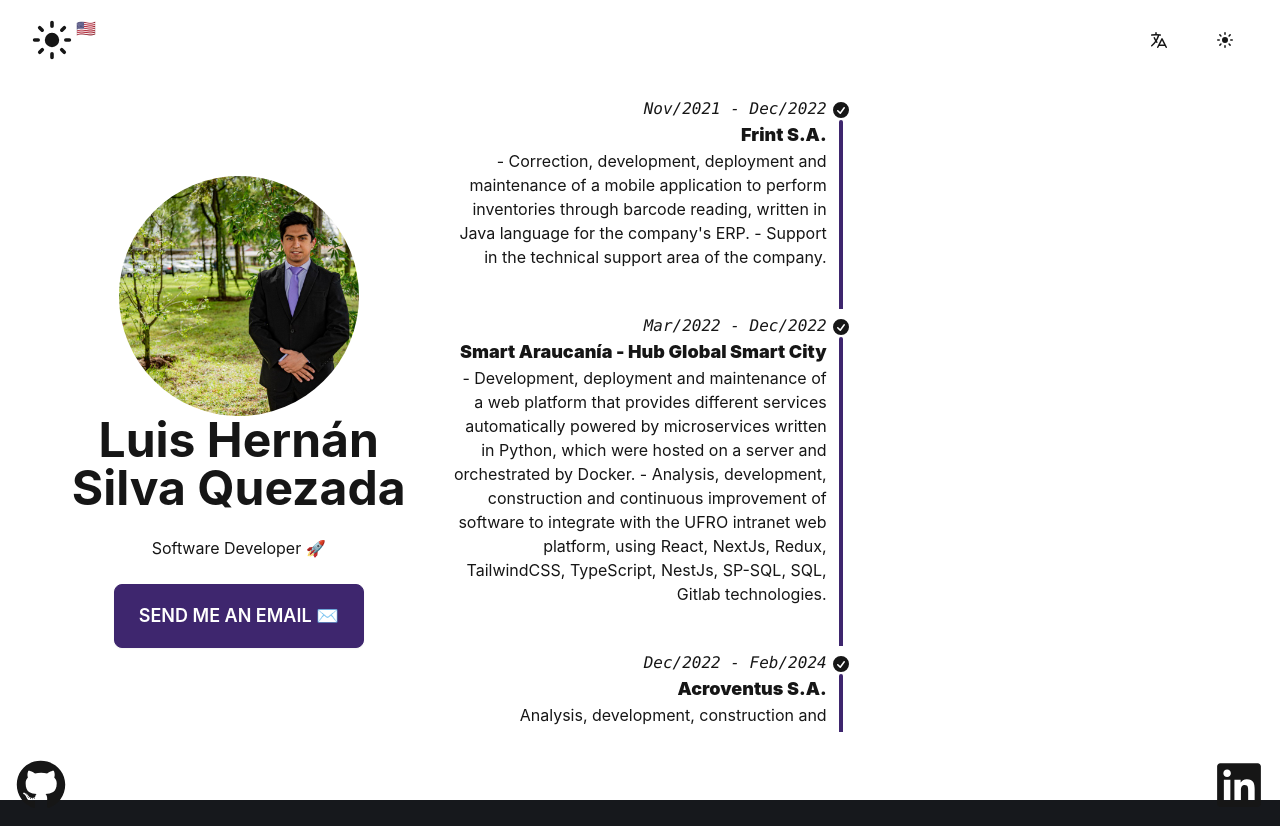
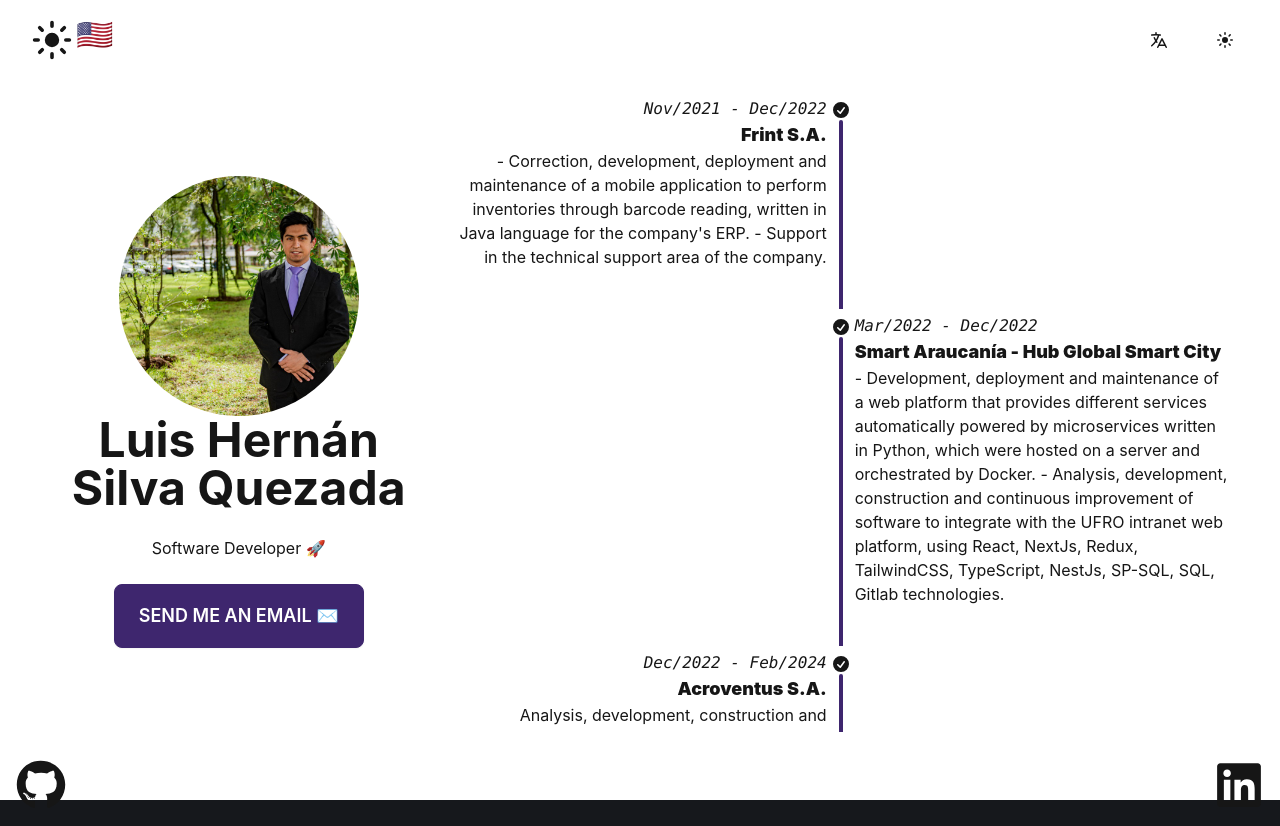
Before and after one commit to luchosilva/briefcase-react, a Next.js app: page / in a window 1280 px wide. Built offline with nearby package versions, Linux system fonts and the light colour scheme.

Commit message:
feat: enhancements in timeline and navbar

```diff
--- a/src/layouts/Navbar.tsx
+++ b/src/layouts/Navbar.tsx
@@ -24,7 +24,7 @@
     <nav className="flex justify-between items-center h-20 py-4 bg-blue-600-color px-7">
       <div className="flex">
         {theme === 'dark' ? <MoonIcon className="w-12 min-w-[40px] rounded-md hover:text-blue-color" /> : <SunIcon className="w-12 min-w-[40px] rounded-md hover:text-blue-color" />}
-        {i18n.language === 'es' ? <div className="w-12 min-w-[40px] rounded-md hover:text-blue-color">🇪🇸</div> : <div className="w-12 min-w-[40px] rounded-md hover:text-blue-color">🇺🇸</div>}
+        {i18n.language === 'es' ? <div className="w-12 min-w-[40px] text-3xl rounded-md hover:text-blue-color">🇪🇸</div> : <div className="w-12 min-w-[40px] text-3xl rounded-md hover:text-blue-color">🇺🇸</div>}
       </div>
       {/* <Bars4Icon onClick={() => setOpen(!open)} className="w-12 min-w-[40px] rounded-md hover:text-blue-color cursor-pointer" /> */}
       <div className="flex items-center gap-3">
--- a/src/pages/briefcase/Timeline.tsx
+++ b/src/pages/briefcase/Timeline.tsx
@@ -4,6 +4,8 @@
   const { t } = useTranslation('landing');
 
   const projects: any[] = t('projects', { returnObjects: true });
+
+  const isParNumber = (num: number) => num % 2 === 0;
 
   return (
     <div>
@@ -19,11 +21,21 @@
                 />
               </svg>
             </div>
-            <div className="timeline-start md:text-end mb-10">
-              <time className="font-mono italic">{project.range}</time>
-              <div className="text-lg font-black">{project.name}</div>
-              {project.description}
-            </div>
+            {
+              isParNumber(index) ? (
+                <div className="timeline-start md:text-end mb-10">
+                  <time className="font-mono italic">{project.range}</time>
+                  <div className="text-lg font-black">{project.name}</div>
+                  {project.description}
+                </div>
+              ) : (
+                <div className="timeline-end md:text-start mb-10">
+                  <time className="font-mono italic">{project.range}</time>
+                  <div className="text-lg font-black">{project.name}</div>
+                  {project.description}
+                </div>
+              )
+            }
             {index !== projects.length - 1 && <hr className="bg-primary" />}
           </li>
         ))}
--- a/src/pages/briefcase/index.tsx
+++ b/src/pages/briefcase/index.tsx
@@ -8,11 +8,11 @@
   return (
     <div className="hero min-h-full">
       <div className="px-5 w-full">
-        <div className="grid md:grid-cols-12 gap-5 w-full items-center justify-items-center">
-          <div className="max-w-md text-center col-span-4">
+        <div className="grid grid-cols-1 md:grid-cols-12 gap-5 w-full items-center justify-items-center">
+          <div className="col-span-1 md:col-span-4 max-w-md text-center">
             <Profile />
           </div>
-          <div className="col-span-8 max-h-[80dvh] overflow-auto scroll-m-1">
+          <div className="col-span-1 md:col-span-8 max-h-[80dvh] overflow-auto scroll-m-1">
             <Timeline />
           </div>
         </div>
```
